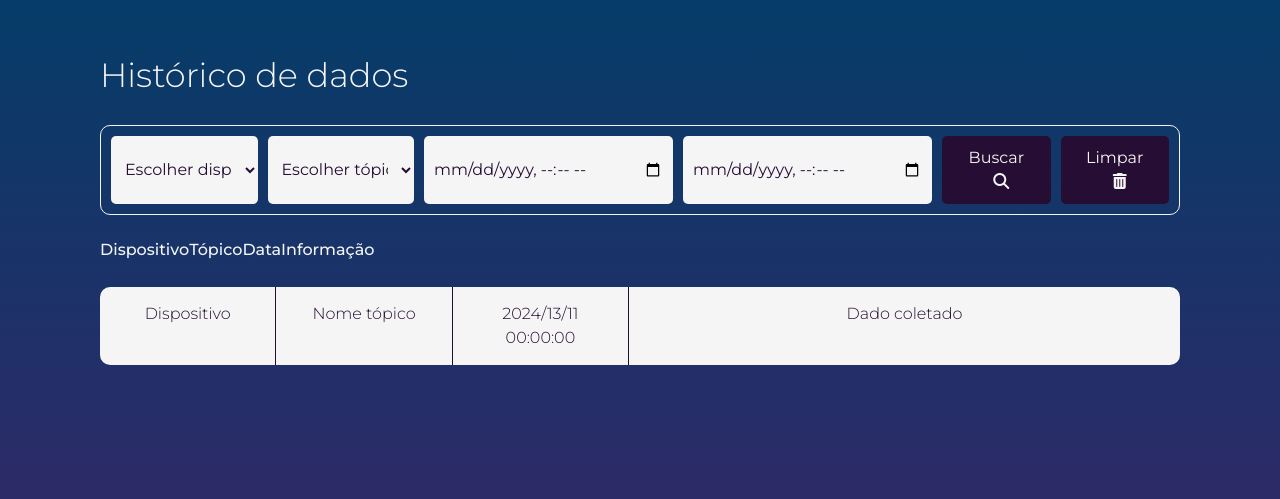
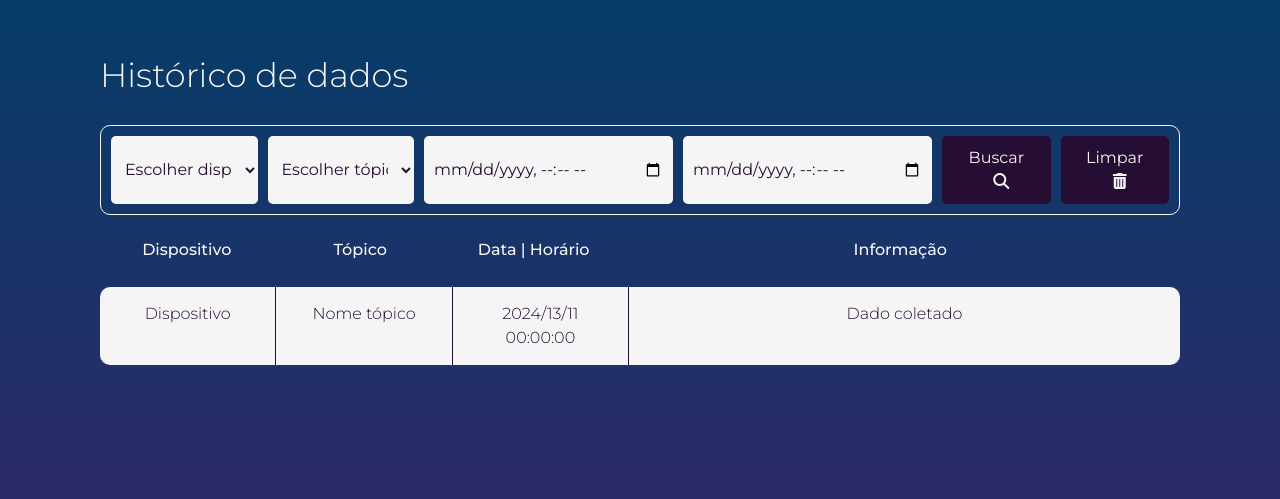
Before and after one commit to nabelly19/CreativeExperiencePUCPR, a Flask app: template Dashboard_Web/views/logs.html in a window 1280 px wide. Shown: the part 66-565 px from the top of the page. Run offline with Flask 3, Linux system fonts and the light colour scheme; the template is opened without the code that fills it, so the values that code supplies are empty.

Commit message:
Update: front da página de histórico completo

```diff
--- a/Dashboard_Web/static/css/logs.css
+++ b/Dashboard_Web/static/css/logs.css
@@ -75,6 +75,14 @@ input:hover {
     display: flex;
 }
 
+.title-device, .title-datetime, .title-topic {
+    width: 31%;
+    text-align: center;
+} .title-data {
+    width: 100%;
+    text-align: center;
+}
+
 .card-log {
     background-color: #F5F5F5;
     border-radius: 10px;
@@ -95,9 +103,11 @@ p {
     width: 30%;
     border-right: #260D33 1px solid;
     text-align: center;
+    padding: 0px 10px;
 }
 
 .log-data {
     width: 100%;
     text-align: center;
+    padding: 0px 10px;
 }
--- a/Dashboard_Web/views/logs.html
+++ b/Dashboard_Web/views/logs.html
@@ -50,10 +50,10 @@
 
                 <div class="content-logs">
                     <div class="title-log">
-                        <h6>Dispositivo</h6>
-                        <h6>Tópico</h6>
-                        <h6>Data</h6>
-                        <h6>Informação</h6>
+                        <h6 class="title-device">Dispositivo</h6>
+                        <h6 class="title-topic">Tópico</h6>
+                        <h6 class="title-datetime">Data | Horário</h6>
+                        <h6 class="title-data">Informação</h6>
                     </div>
                     <div class="card-log">
                         <p class="log-device">Dispositivo</p>
```
